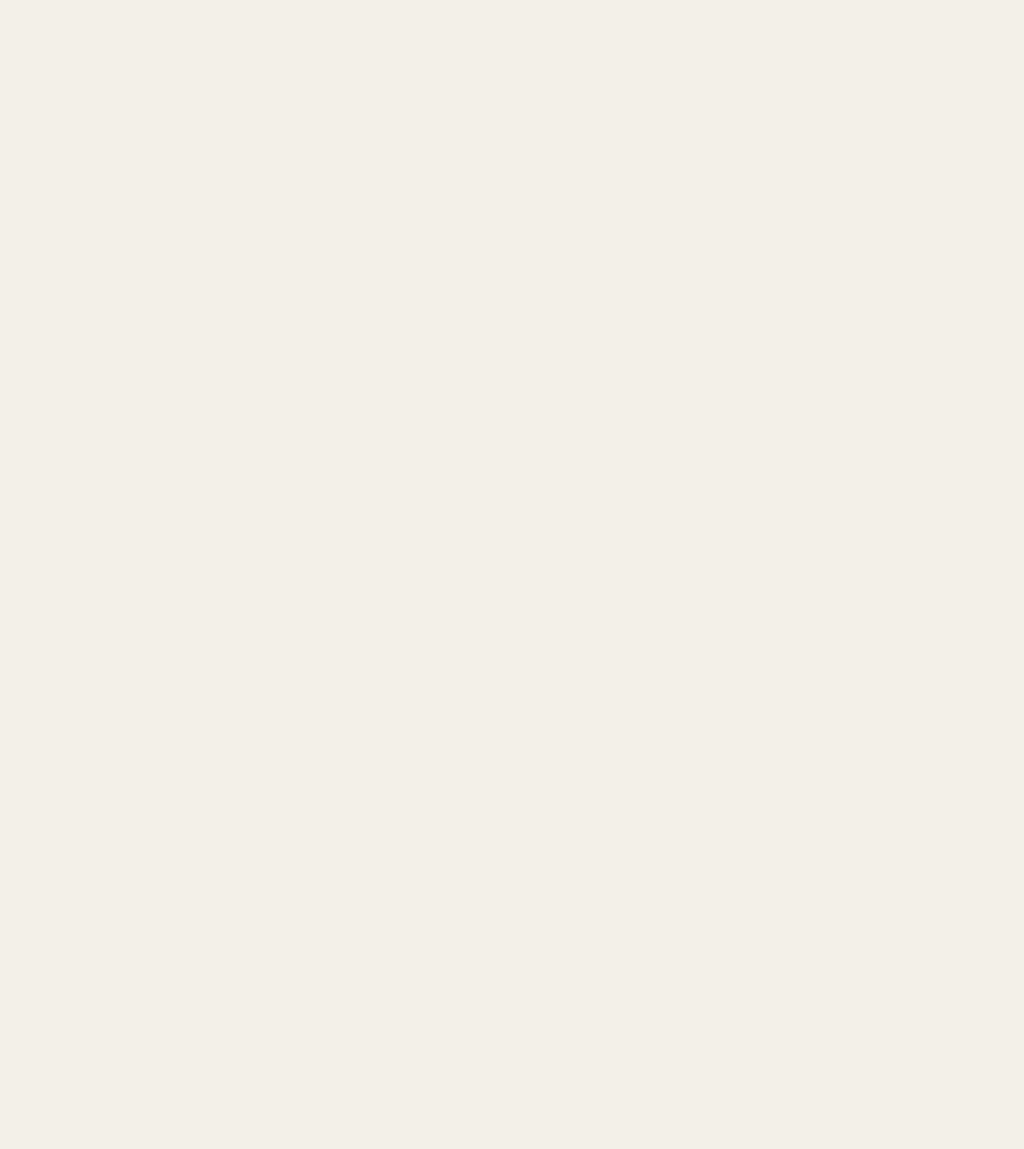
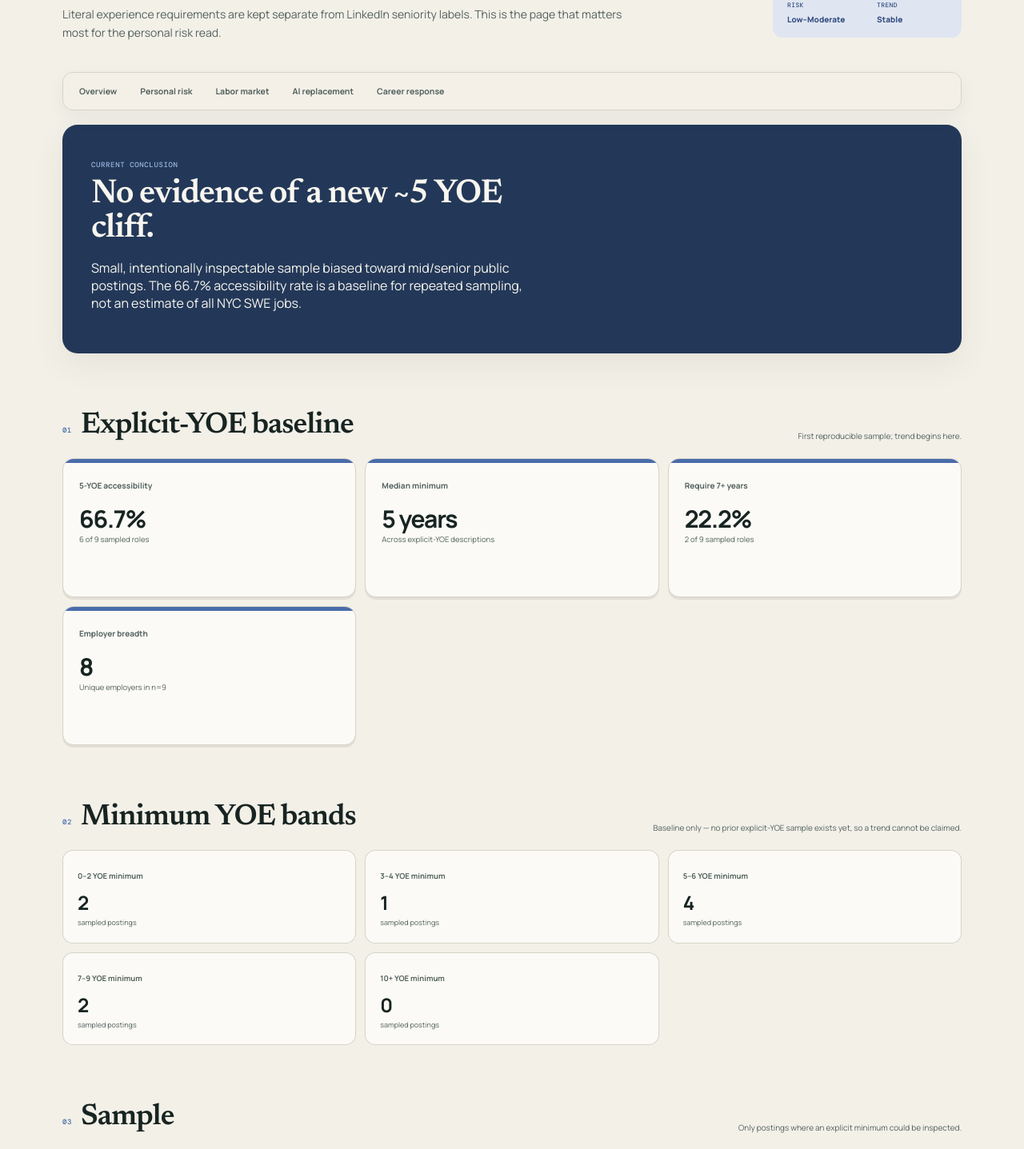
Before and after one commit to JamesWingert/career-helper, a Next.js app: page /ai-dashboard/personal-risk in a window 1280 px wide. Before the commit this address had no page. Shown: the part 232-1669 px from the top of the page at 80% size. Before the commit the page ends 800 px from the top, so only its background shows below. Built offline with nearby package versions, Linux system fonts and the light colour scheme.

Commit message:
Add detailed personal SWE risk page

```diff
--- a/app/ai-dashboard/personal-risk/page.tsx
+++ b/app/ai-dashboard/personal-risk/page.tsx
@@ -1,5 +1,24 @@
-import { redirect } from "next/navigation";
+import { loadLatestSnapshot } from "../../../lib/market-turso";
+import { dashboardData } from "../data";
+import styles from "../page.module.css";
 
-export default function LegacyDashboardRoute() {
-  redirect("/ai-dashboard#experience");
+export const dynamic = "force-dynamic";
+
+export default async function PersonalRiskPage() {
+  const d = await loadLatestSnapshot(dashboardData);
+  const r = d.personalRisk;
+  return <main className={styles.page}>
+    <header className={styles.top}><div><span className={styles.topKicker}>Personal risk</span><h1 className={styles.title}>~5 YOE employability</h1><p className={styles.dek}>Literal experience requirements are kept separate from LinkedIn seniority labels. This is the page that matters most for the personal risk read.</p></div><dl className={styles.stamp}><div><dt>Risk</dt><dd>{r.level}</dd></div><div><dt>Trend</dt><dd>{r.trend}</dd></div></dl></header>
+    <nav className={styles.sectionNav}><a href="/ai-dashboard">Overview</a><a href="/ai-dashboard/personal-risk">Personal risk</a><a href="/ai-dashboard/labor-market">Labor market</a><a href="/ai-dashboard/ai-replacement">AI replacement</a><a href="/ai-dashboard/career-response">Career response</a></nav>
+    <section className={styles.readout}><div><span>Current conclusion</span><h2>No evidence of a new ~5 YOE cliff.</h2><p>{r.caveat}</p></div></section>
+    <section className={styles.section}><header className={styles.sectionHead}><div><span>01</span><h2>Explicit-YOE baseline</h2></div><p>First reproducible sample; trend begins here.</p></header><div className={styles.metricGrid}>
+      <article className={styles.neutral}><span>5-YOE accessibility</span><strong>{r.accessibilityRatePct}%</strong><p>{Math.round(r.sampleSize*r.accessibilityRatePct/100)} of {r.sampleSize} sampled roles</p></article>
+      <article className={styles.neutral}><span>Median minimum</span><strong>{r.medianMinimumYoe} years</strong><p>Across explicit-YOE descriptions</p></article>
+      <article className={styles.warning}><span>Require 7+ years</span><strong>{r.shareMin7PlusPct}%</strong><p>2 of 9 sampled roles</p></article>
+      <article className={styles.neutral}><span>Employer breadth</span><strong>{r.uniqueEmployers}</strong><p>Unique employers in n={r.sampleSize}</p></article>
+    </div></section>
+    <section className={styles.section}><header className={styles.sectionHead}><div><span>02</span><h2>Minimum YOE bands</h2></div><p>{r.experienceInflation}</p></header><div className={styles.signalStrip}>{r.bands.map(b=><article key={b.band}><span>{b.band} YOE minimum</span><strong>{b.count}</strong><p>sampled postings</p></article>)}</div></section>
+    <section className={styles.section}><header className={styles.sectionHead}><div><span>03</span><h2>Sample</h2></div><p>Only postings where an explicit minimum could be inspected.</p></header><div className={styles.tableWrap}><table className={styles.dataTable}><thead><tr><th>Company</th><th>Role</th><th>Min YOE</th><th>Specialty</th><th>Comp</th></tr></thead><tbody>{r.sample.map(x=><tr key={`${x.company}-${x.role}`}><td><a href={x.source} target="_blank" rel="noreferrer">{x.company} ↗</a></td><td>{x.role}</td><td className={styles.value}>{x.minYoe}</td><td>{x.specialty}</td><td>{x.comp}</td></tr>)}</tbody></table></div></section>
+    <section className={styles.section}><header className={styles.sectionHead}><div><span>04</span><h2>Seniority context</h2></div><p>The latest comparable Indeed baseline remains senior-heavy; no newer matching release was found.</p></header><div className={styles.signalStrip}><article><span>Mid-level since Jan. 2025</span><strong className={styles.negative}>{d.marketDetails.seniority.midChangePct}%</strong></article><article><span>Senior since Jan. 2025</span><strong className={styles.positive}>+{d.marketDetails.seniority.seniorChangePct}%</strong></article><article><span>Senior share</span><strong>{d.marketDetails.seniority.seniorSharePct}%</strong></article></div></section>
+  </main>;
 }
```
